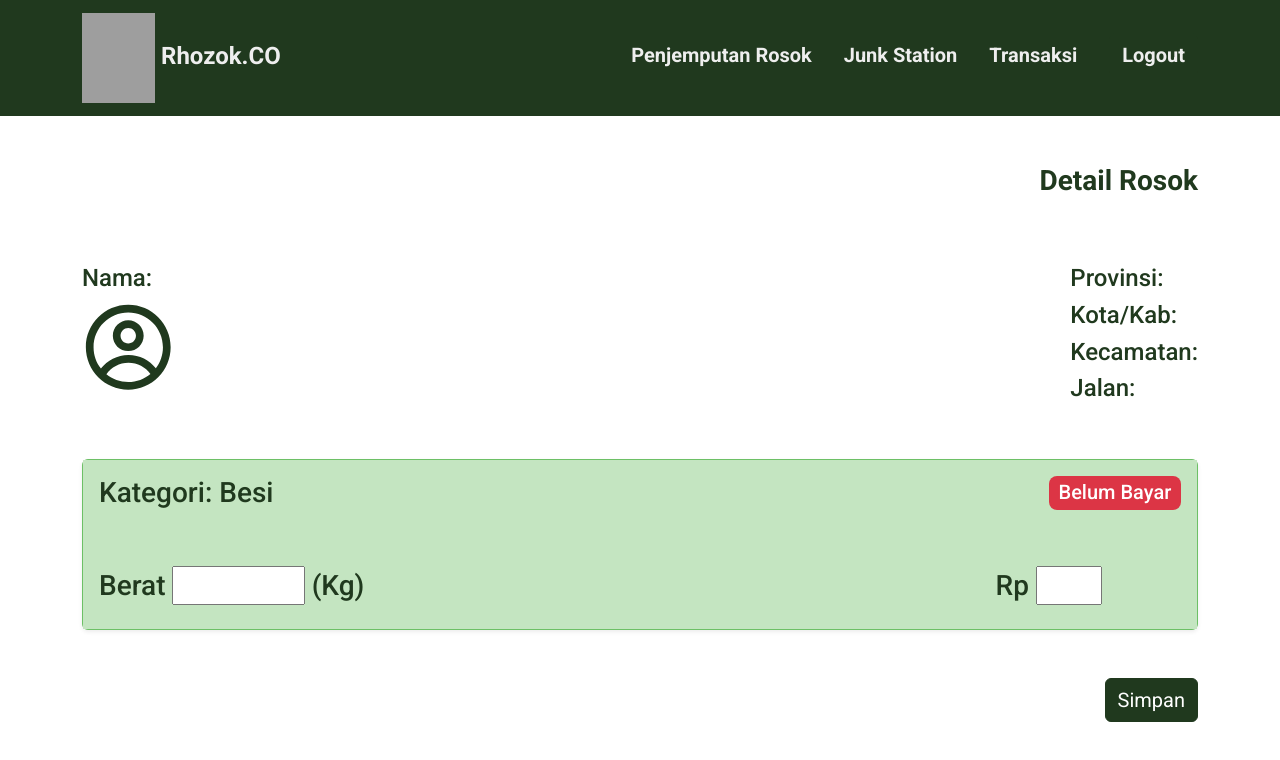
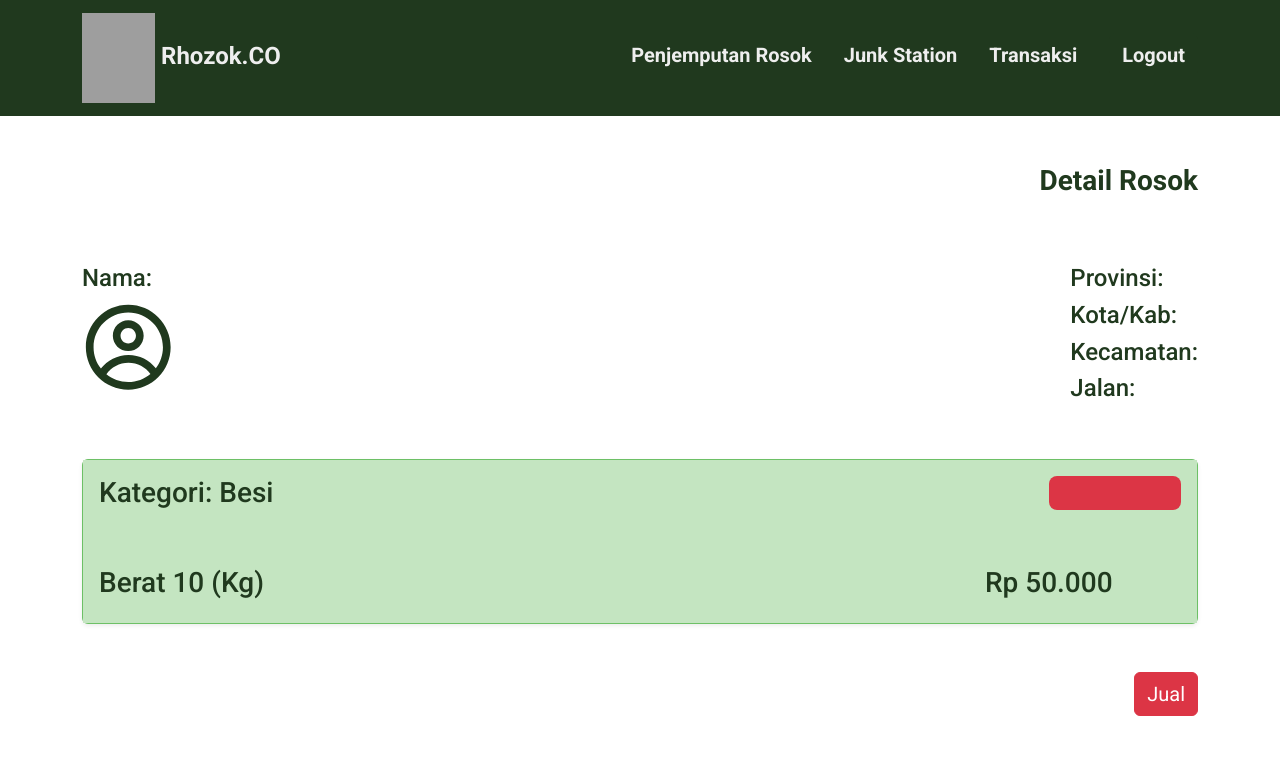
Before and after one commit to arch-havis/Rozhok-FE, a Next.js app: page /porter/transaksi/1 in a window 1280 px wide. Shown: the top 760 px of the page. Built offline with nearby package versions, Linux system fonts and the light colour scheme; grey boxes are pictures that could not be loaded.

Commit message:
slicing list dan detail transaksi untuk porter pages

```diff
--- a/pages/porter/transaksi/[listTransaksi].jsx
+++ b/pages/porter/transaksi/[listTransaksi].jsx
@@ -32,24 +32,42 @@ const Index = () => {
                                 <Card.Title className="text-alpukat fs-3">Kategori: Besi </Card.Title>
                             </div>
                             <div className="col-xl-6 col-lg-6 col-md-6 col-sm-6 col-12 d-flex justify-content-end">
-                                <Card.Title className="text-alpukat fs-5 pt-1 text-center text-white bg-danger rounded-3 w-25">Belum Bayar </Card.Title>
+                                {router.query.status === "Sudah bayar" ? (
+                                    <Card.Title className="text-alpukat fs-5 pt-1 text-center text-white bg-lime rounded-3 w-25">{router.query.status}</Card.Title>
+                                ) : (
+                                    <Card.Title className="text-alpukat fs-5 pt-1 text-center text-white bg-danger rounded-3 w-25">{router.query.status}</Card.Title>
+                                )}
                             </div>
                             <div className="col-xl-6 col-lg-6 col-md-6 col-sm-6 col-12 mt-5">
+                                {router.query.status === "Belum bayar" ? (
                                     <Card.Title className="text-alpukat fs-3">
                                         Berat <input className="w-25" type="number"></input> (Kg)
                                     </Card.Title>
+                                ) : (
+                                    <Card.Title className="text-alpukat fs-3">Berat 10 (Kg)</Card.Title>
+                                )}
                             </div>
                             <div className="col-xl-6 col-lg-6 col-md-6 col-sm-6 col-12 d-flex justify-content-end mt-5">
+                                {router.query.status === "Belum bayar" ? (
                                     <Card.Title className="text-alpukat fs-3 text-center text-alpukat rounded-3 w-50">
                                         Rp <input className="w-25" type="number"></input>
                                     </Card.Title>
+                                ) : (
+                                    <Card.Title className="text-alpukat fs-3 text-center text-alpukat rounded-3 w-50">Rp 50.000</Card.Title>
+                                )}
                             </div>
                         </Row>
                     </Card.Body>
                 </Card>
+                {router.query.status === "Belum bayar" ? (
                     <Button variant="alpukat" className="hover-overlay hover-zoom text-white fs-5 float-end">
                         Simpan
                     </Button>
+                ) : (
+                    <Button variant="danger" className="hover-overlay hover-zoom text-white fs-5 float-end">
+                        Jual
+                    </Button>
+                )}
             </div>
         </div>
     );
```
Also changed, not shown: pages/porter/transaksi/index.jsx (+2 -5 lines). Lines whose indentation alone changed are shown as unchanged.
